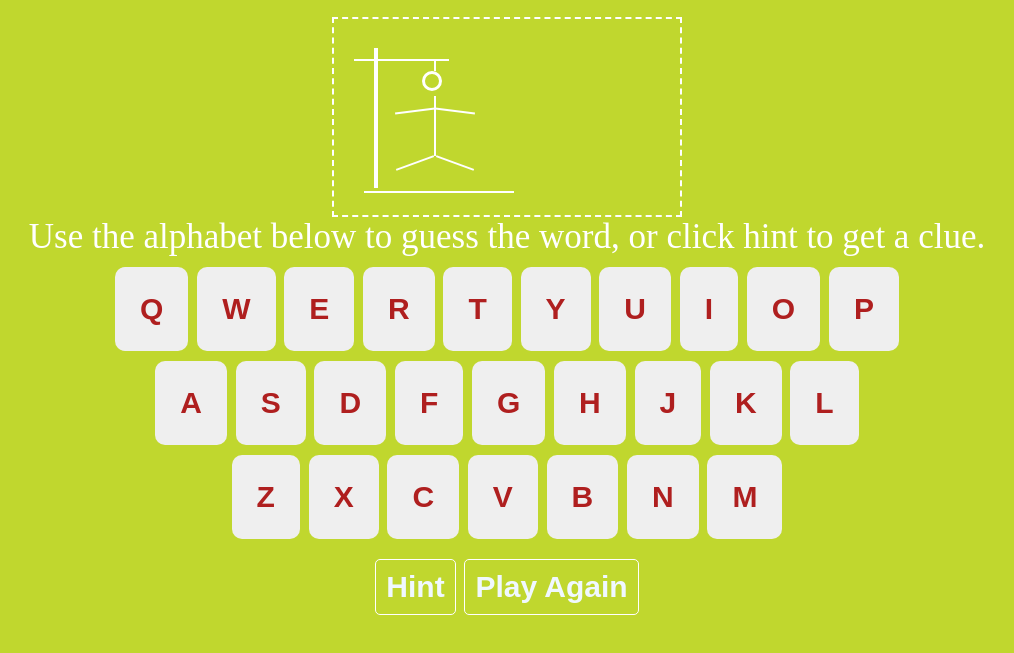
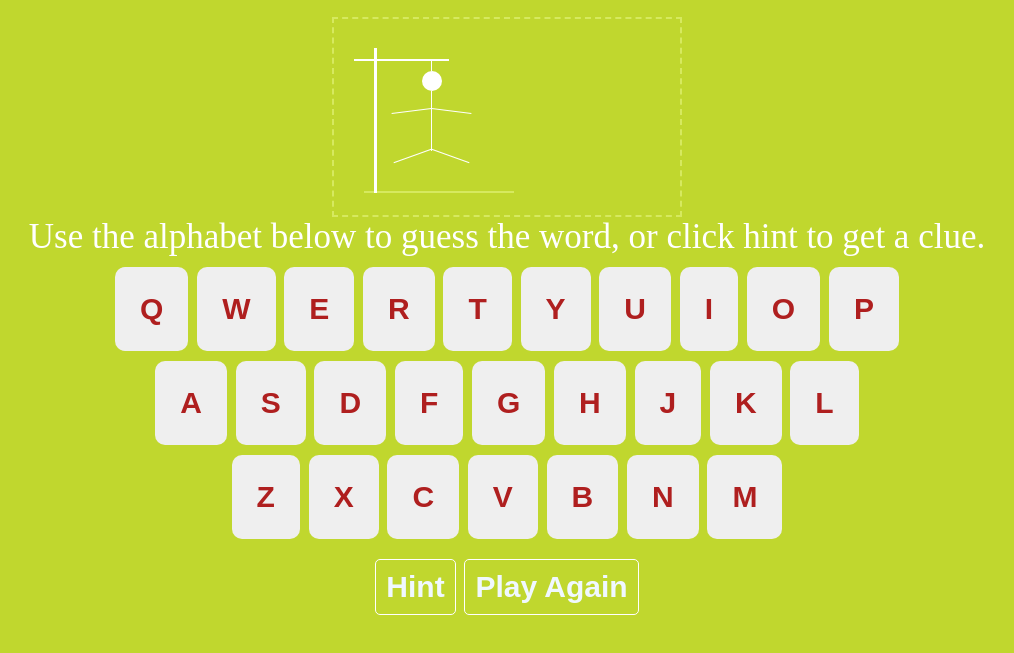
Before and after one commit to najam015/Hang_man, a plain HTML site: page index.html in a window 1280 px wide. Shown: the part 83-736 px from the top of the page, without its empty margins (133-1147 px from the left). Drawn offline with Linux system fonts and the light colour scheme.

Commit message:
set hangman color

```diff
--- a/style.css
+++ b/style.css
@@ -15,38 +15,40 @@ body {
   margin-top: 20px;
   width: 350px;
   height: 200px;
-  border: 2px dashed white;
+  border: 2px dashed #d6e95f;
+  /* position: fixed; */
 }
 
 #stand {
   margin-top: 120px;
   margin-left: 30px;
   width: 150px;
-  border: 1px solid white;
+  border: 1px solid #d6e95f;
 }
 
 #danda {
   position: absolute;
   margin-top: -23px;
   margin-left: 40px;
-  height: 140px;
-  width: 0px;
-  border: 2px solid white;
+  height: 145px;
+  width: 3px;
+  background-color: white;
 }
 
 #hangStand {
   width: 95px;
-  border: 1px solid white;
+  background-color: white;
+  height: 2px;
   margin-top: 40px;
   margin-left: 20px;
 }
 
 #hang {
   height: 10px;
-  border: 1px solid white;
-  width: 0px;
+  background-color: white;
+  width: 1px;
   margin-top: 0px;
-  margin-left: 100px;
+  margin-left: 97px;
 }
 
 #head {
@@ -54,52 +56,52 @@ body {
   width: 20px;
   height: 20px;
   border-radius: 50%;
-  border: 3px solid white;
+  background-color: white;
   margin-left: 88px;
 }
 #neack {
   position: absolute;
-  width: 0px;
+  width: 1px;
   height: 60px;
-  border: 1px solid white;
-  margin-left: 100px;
-  margin-top: 25px;
+  background-color: white;
+  margin-left: 97px;
+  margin-top: 20px;
 }
 #righthand {
   position: absolute;
-  width: 0px;
+  width: 1px;
   height: 40px;
-  border: 1px solid white;
-  margin-left: 80px;
+  background-color: white;
+  margin-left: 77px;
   transform: rotate(83deg);
   margin-top: 20px;
 }
 #lefthand {
   position: absolute;
-  width: 0px;
+  width: 1px;
   height: 40px;
-  border: 1px solid white;
-  margin-left: 120px;
+  background-color: white;
+  margin-left: 117px;
   transform: rotate(-83deg);
   margin-top: 20px;
 }
 #leftleg {
   position: absolute;
-  width: 0px;
+  width: 1px;
   height: 40px;
-  border: 1px solid white;
-  margin-left: 80px;
+  background-color: white;
+  margin-left: 78px;
   transform: rotate(70deg);
-  margin-top: 72px;
+  margin-top: 65px;
 }
 #rightleg {
   position: absolute;
-  width: 0px;
+  width: 1px;
   height: 40px;
-  border: 1px solid white;
-  margin-left: 120px;
+  background-color: white;
+  margin-left: 116px;
   transform: rotate(-70deg);
-  margin-top: 72px;
+  margin-top: 65px;
 }
 .alphabet {
   padding: 25px;
```
